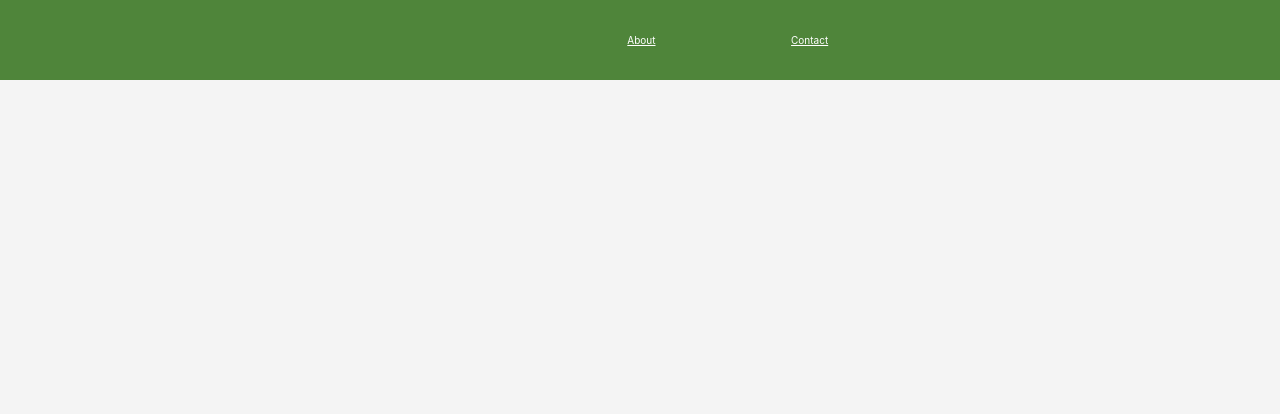
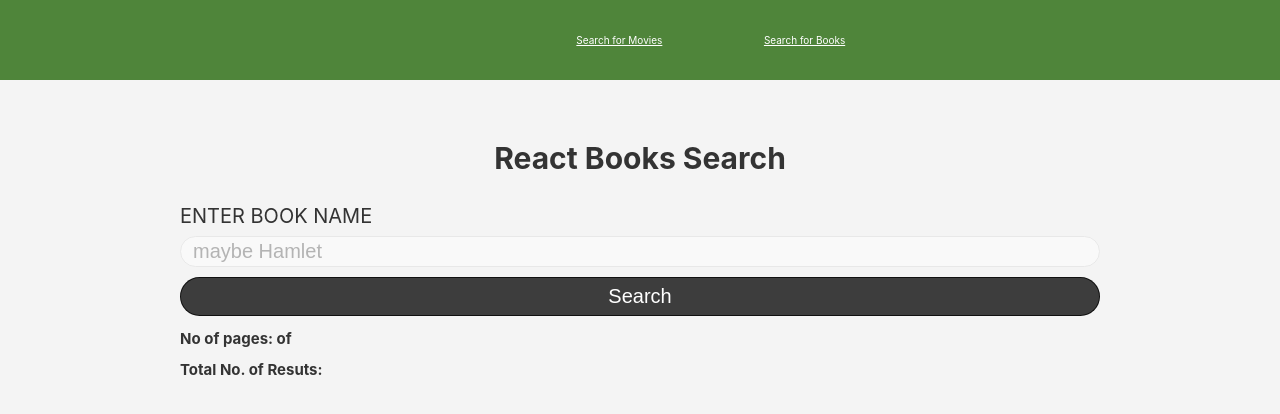
Before and after one commit to tarun-soni/-React-Movie-Search, a React (Create React App) app: page /books in a window 1280 px wide. Shown: the top 414 px of the page. Built offline with nearby package versions, Linux system fonts and the light colour scheme.

Commit message:
added tab for Search Books

```diff
--- a/src/App.js
+++ b/src/App.js
@@ -1,19 +1,17 @@
 import React from 'react';
 import './App.css';
-import About from './pages/About';
-import Contact from './pages/Contact';
+import BooksTab from './pages/BooksTab';
+import MovieTab from './pages/MovieTab';
 import Nav from './components/Nav';
 import { BrowserRouter as Router, Switch, Route } from 'react-router-dom';
-import Home from './pages/Home';
 function App() {
   return (
     <Router>
       <div className="App">
         <Nav />
         <Switch>
-          <Route path="/" exact component={Home} />
-          <Route path="/about" exact component={About} />
-          <Route path="/contact" exact component={Contact} />
+          <Route path="/contact" exact component={MovieTab} />
+          <Route path="/books" exact component={BooksTab} />
         </Switch>
       </div>
     </Router>
--- /dev/null
+++ b/src/components/BookCard.js
@@ -0,0 +1,49 @@
+import React from 'react';
+import '../App.css'
+import './SearchMovies.css'
+import ReadMoreAndLess from 'react-read-more-less';
+
+import './SearchMovies.css'
+function BookCard(props) {
+    const { book } = props
+    return (
+        <>
+            <div className="card" >
+                <img className="card--img"
+                    // items.imageLinks.smallThumbnail
+                    src={book.volumeInfo.imageLinks.thumbnail}
+                    alt="`book.title + ' poster'`"
+
+                />
+
+                <div className="card--content">
+                    <h5 className="card--title">{book.volumeInfo.title}</h5>
+                    <div className="release" > AUTHORS: <br /> {book.volumeInfo.authors} </div>
+
+                    <p className="rating"><strong>RELEASE DATE: {book.volumeInfo.publishedDate}</strong></p>
+
+
+                    <div className="card--desc">
+                    {(book.volumeInfo.description != null) ?
+                        <ReadMoreAndLess
+                            className="read-more-content"
+                            charLimit={120}
+                            readMoreText="Read more"
+                            readLessText="Read less"
+                        >
+                            {book.volumeInfo.description}
+                        </ReadMoreAndLess>
+
+                        : "no desc" }
+
+
+                    </div>
+                </div>
+            </div>
+
+        </>
+
+    );
+}
+
+export default BookCard;
--- a/src/components/Nav.js
+++ b/src/components/Nav.js
@@ -14,13 +14,13 @@ function Nav() {
             <div><img src={logo} /></div>
           </Link>
 
-          <Link style={navStyle} to='/about'>
-            <li>About</li>
+          <Link style={navStyle} to='/contact'>
+            <li>Search for Movies</li>
+          </Link>
+          <Link style={navStyle} to='/books'>
+            <li>Search for Books</li>
           </Link>
 
-          <Link style={navStyle} to='/contact'>
-            <li>Contact</li>
-          </Link>
         </ul>
       </nav>
     </div>
--- a/src/components/SearchBook.js
+++ b/src/components/SearchBook.js
@@ -1,72 +1,67 @@
-import React from "react";
-import ReactDOM from "react-dom";
+import React, { useState } from "react";
+import './SearchMovies.css'
+import MovieCard from "./Moviecard";
+import BookCard from "./BookCard";
+
+function SearchBook() {
+ //query hook
+ const [query, setQuery] = useState('')
+
+ //total json
+ const [fetchedData, setFetchedData] = useState({})
+
+ // @2.results array
+ const [books, setBooks] = useState([])
+
+ const searchBookFunc = async (e) => {
+
+  e.preventDefault();
+  console.log("submitting");
+  // const API_KEY = process.env.REACT_APP_API_KEY
+  const url =  `https://www.googleapis.com/books/v1/volumes?q=${query}`
+
+  try {
+      const response = await fetch(url)
+      const data = await response.json()
+      if(data!=null)
+        setFetchedData(data)
+
+      setBooks(data.items)
+  }
+  catch (error) {
+      console.err('error is', error);
+  }
+
+}
 
 
-function useAsyncHook(searchBook) {
-  const [result, setResult] = React.useState([]);
-  const [loading, setLoading] = React.useState("false");
 
-  React.useEffect(() => {
-    async function fetchBookList() {
-      try {
-        setLoading("true");
-        const response = await fetch(
-          `https://www.googleapis.com/books/v1/volumes?q=${searchBook}`
-        );
 
-        const json = await response.json();
-        // console.log(json);
-        setResult(
-          json.items.map(item => {
-            console.log(item.volumeInfo.title);
-            return item.volumeInfo.title;
-          })
-        );
-      } catch (error) {
-        setLoading("null");
-      }
-    }
+  return (
 
-    if (searchBook !== "") {
-      fetchBookList();
-    }
-  }, [searchBook]);
+      <div>
+            <form className="search-form" onSubmit={searchBookFunc}>
+                <label className="label" htmlFor="query">Enter Book Name</label>
+                <input className="input-movie" type="text" name="query"
+                    placeholder="maybe Hamlet"
+                    value={query}
+                    onChange={(e) => setQuery(e.target.value)} />
+                <button className="search-button" type="submit">Search</button>
+            </form>
 
-  return [result, loading];
-}
+            <h2>No of pages: {fetchedData.page}  of {fetchedData.total_pages}</h2>
 
-function SearchBook() {
-  //input from user search == hamlet
-  const [search, setSearch] = React.useState("");
-  //form submit par setQuery = search || basically hamlet but @form submit
-  const [query, setQuery] = React.useState("");
-  const [result, loading] = useAsyncHook(query);
-  return (
-    <div className="App">
-      <h1>Search for Books on any Topic</h1>
-      <form
-        onSubmit={e => {
-          e.preventDefault();
-          setQuery(search);
-        }}
-      >
-        <label>Search : </label>
-        <input type="text" onChange={e => setSearch(e.target.value)} />
-        <input type="submit" value="search" />
-      </form>
+            <h2>Total No. of Resuts:{fetchedData.totalItems}</h2>
 
-      {
-      loading === "false" ? (
-        <h1>Search for Books</h1>
-      ) : loading === "null" ? (
-        <h1>No Book Found</h1>
-      ) : (
-            result.map(item => {
-              return <p>Book Title : {item}</p>;
-            })
-          )
-          }
-    </div>
+            <div className="card-list">
+                {
+                    books.map(book => (
+                         <BookCard book={book} key={book.id} />
+                    )
+                    )
+                }
+            </div>
+        </div>
   );
 }
 
--- a/src/components/SearchMovies.js
+++ b/src/components/SearchMovies.js
@@ -2,10 +2,10 @@ import React, { useState } from "react";
 import './SearchMovies.css'
 import MovieCard from "./Moviecard";
 require('dotenv').config()
-async function nextPage(){
+async function nextPage() {
     console.log("in next");
 }
-async function previousPage(){
+async function previousPage() {
     console.log("in prev");
 }
 
@@ -18,8 +18,6 @@ export default function SearchMovies() {
 
     // @2.results array
     const [movies, setMovies] = useState([])
-
-
 
     //onSubmit function of form
     const searchMovies = async (e) => {
@@ -43,11 +41,11 @@ export default function SearchMovies() {
         previousPage()
     }
 
+
     return (
-
         <div>
             <form className="search-form" onSubmit={searchMovies}>
-                <label className="label" htmlFor="query">Movie Name</label>
+                <label className="label" htmlFor="query">Enter Movie Name</label>
                 <input className="input-movie" type="text" name="query"
                     placeholder="maybe Jurassic Park"
                     value={query}
@@ -57,7 +55,7 @@ export default function SearchMovies() {
 
             <h2>No of pages: {fetchedData.page}  of {fetchedData.total_pages}</h2>
 
-            <h2>No of Totalresults: {fetchedData.total_results}</h2>
+            <h2>Total No. of Resuts: {fetchedData.total_results}</h2>
 
             <div className="card-list">
                 {
--- a/src/pages/About.js
+++ /dev/null
@@ -1,15 +0,0 @@
-import React from 'react';
-import SearchBook from '../components/SearchBook';
-
-function About() {
-  return (
-    <div >
-        <h1>
-            Search Book
-        </h1>
-<SearchBook/>
-    </div>
-  );
-}
-
-export default About ;
--- /dev/null
+++ b/src/pages/BooksTab.js
@@ -0,0 +1,15 @@
+import React from 'react';
+import SearchBook from '../components/SearchBook';
+import './Common.css'
+function BooksTab() {
+  return (
+
+
+    <div className="container">
+      <h1 className="title">React Books Search</h1>
+      <SearchBook />
+    </div>
+  );
+}
+
+export default BooksTab;
--- a/src/pages/Contact.js
+++ /dev/null
@@ -1,13 +0,0 @@
-import React from 'react';
-
-function Contact() {
-  return (
-    <div >
-        <h1>
-            Contact
-        </h1>
-    </div>
-  );
-}
-
-export default Contact ;
--- a/src/pages/Home.js
+++ b/src/pages/MovieTab.js
@@ -1,7 +1,7 @@
 import React from 'react';
-import './Home.css'
+import './Common.css'
 import SearchMovies from '../components/SearchMovies';
-function Home() {
+function MovieTab() {
   return (
     <div className="container">
       <h1 className="title">React Movie Search</h1>
@@ -10,4 +10,4 @@ function Home() {
   );
 }
 
-export default Home;
+export default MovieTab;
```
Also changed, not shown: src/pages/Common.css (renamed from src/pages/Home.css).
